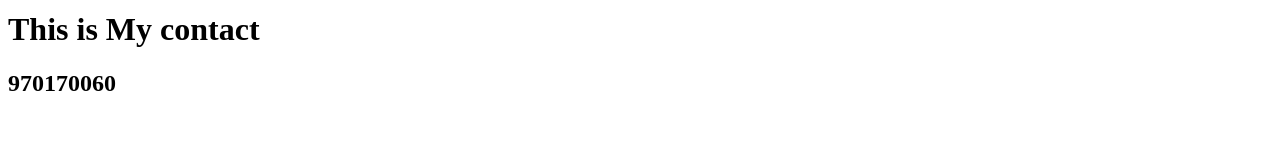
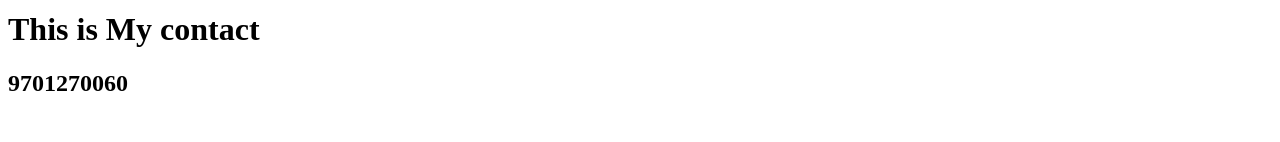
Before and after one commit to manasa-pachava/namasthe-react, a React (Vite) app: page /contact in a window 1280 px wide. Shown: the part 158-300 px from the top of the page. Built offline with nearby package versions, Linux system fonts and the light colour scheme.

Commit message:
revertingback

```diff
--- a/src/components/Contact.js
+++ b/src/components/Contact.js
@@ -5,7 +5,7 @@ const Contact = ()=>{
                 This is My contact
             </h1>
             <h2>
-                970170060
+                9701270060
             </h2>
         </div>
     )
```
